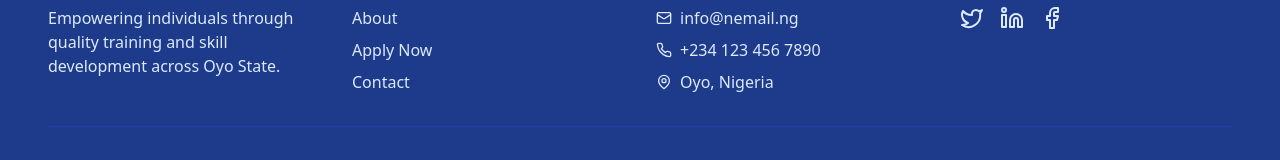
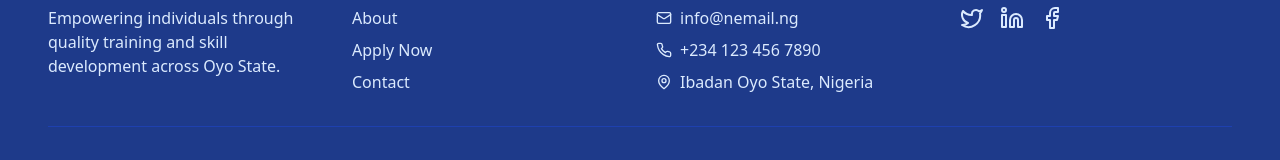
Before and after one commit to Curlybrayce/agidigbo-skill, a React (Vite) app in the folder client/: page / in a window 1280 px wide. Shown: the part 2890-3050 px from the top of the page. Built offline with nearby package versions, Linux system fonts and the light colour scheme; no server answers.

Commit message:
Another update done on the frontend.....

```diff
--- a/client/src/components/shared/Footer.jsx
+++ b/client/src/components/shared/Footer.jsx
@@ -55,7 +55,7 @@ const Footer = () => {
               </li>
               <li className="flex items-center gap-2">
                 <MapPin className="w-4 h-4" />
-                <span>Oyo, Nigeria</span>
+                <span>Ibadan Oyo State, Nigeria</span>
               </li>
             </ul>
           </div>
```
